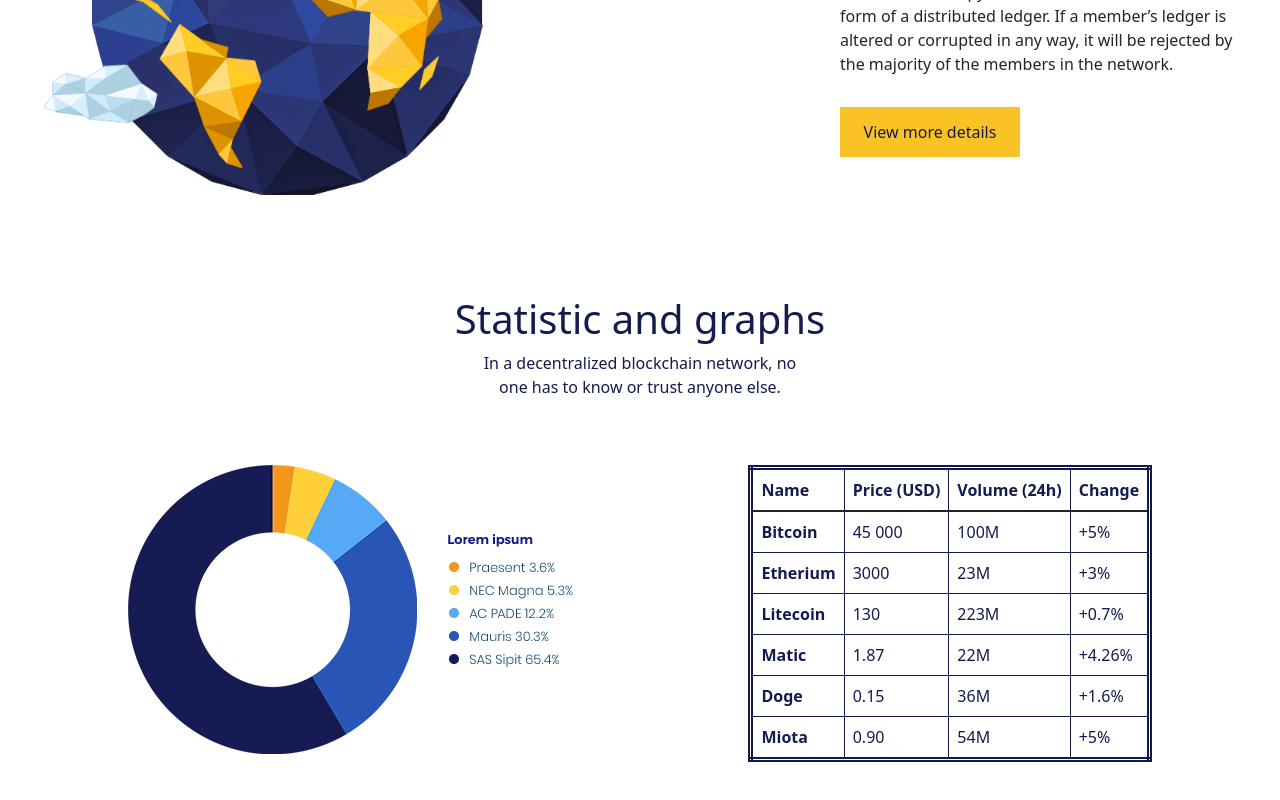
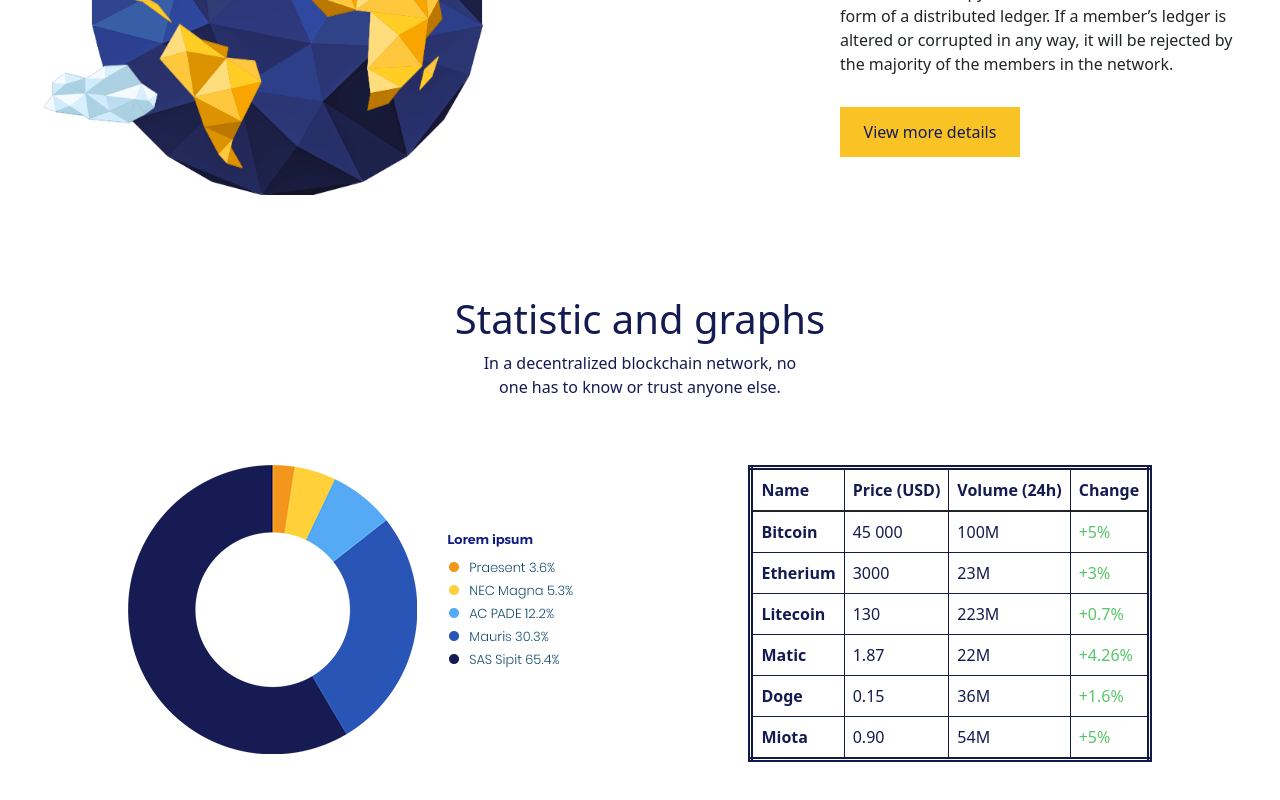
Before and after one commit to Kryvchenko/crypto, a React (Create React App) app: page / in a window 1280 px wide. Shown: the part 1850-2650 px from the top of the page. Built offline with nearby package versions, Linux system fonts and the light colour scheme.

Commit message:
font color for table added

```diff
--- a/src/components/StatisticSection /Table.js
+++ b/src/components/StatisticSection /Table.js
@@ -48,7 +48,7 @@ export const Table = () => {
         <td style={{ fontWeight: "bold" }}>{coins.name}</td>
         <td>{coins.price}</td>
         <td>{coins.volume}</td>
-        <td>{coins.change}</td>
+        <td style={{ color: "#57c568" }}>{coins.change}</td>
       </tr>
     );
   };
```
